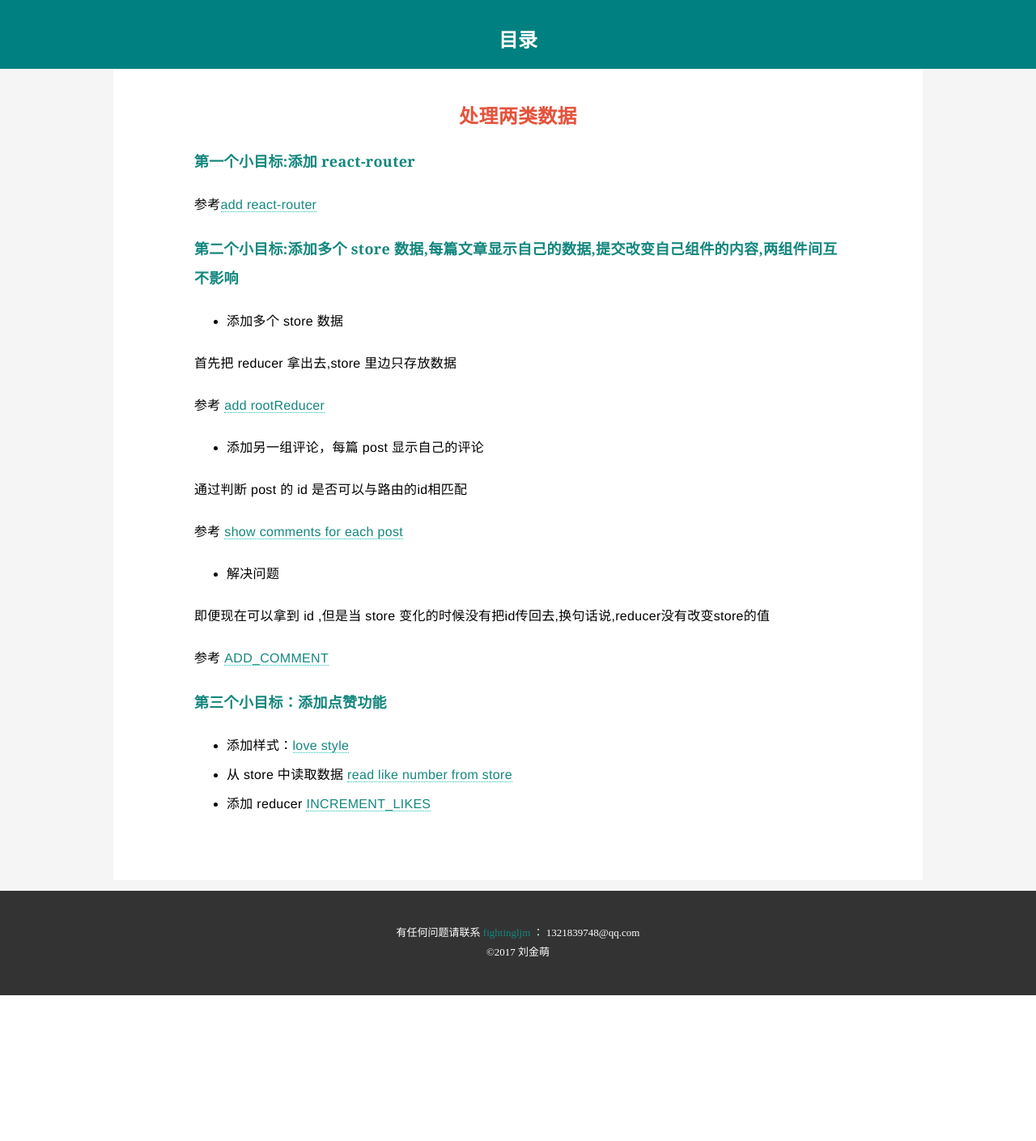
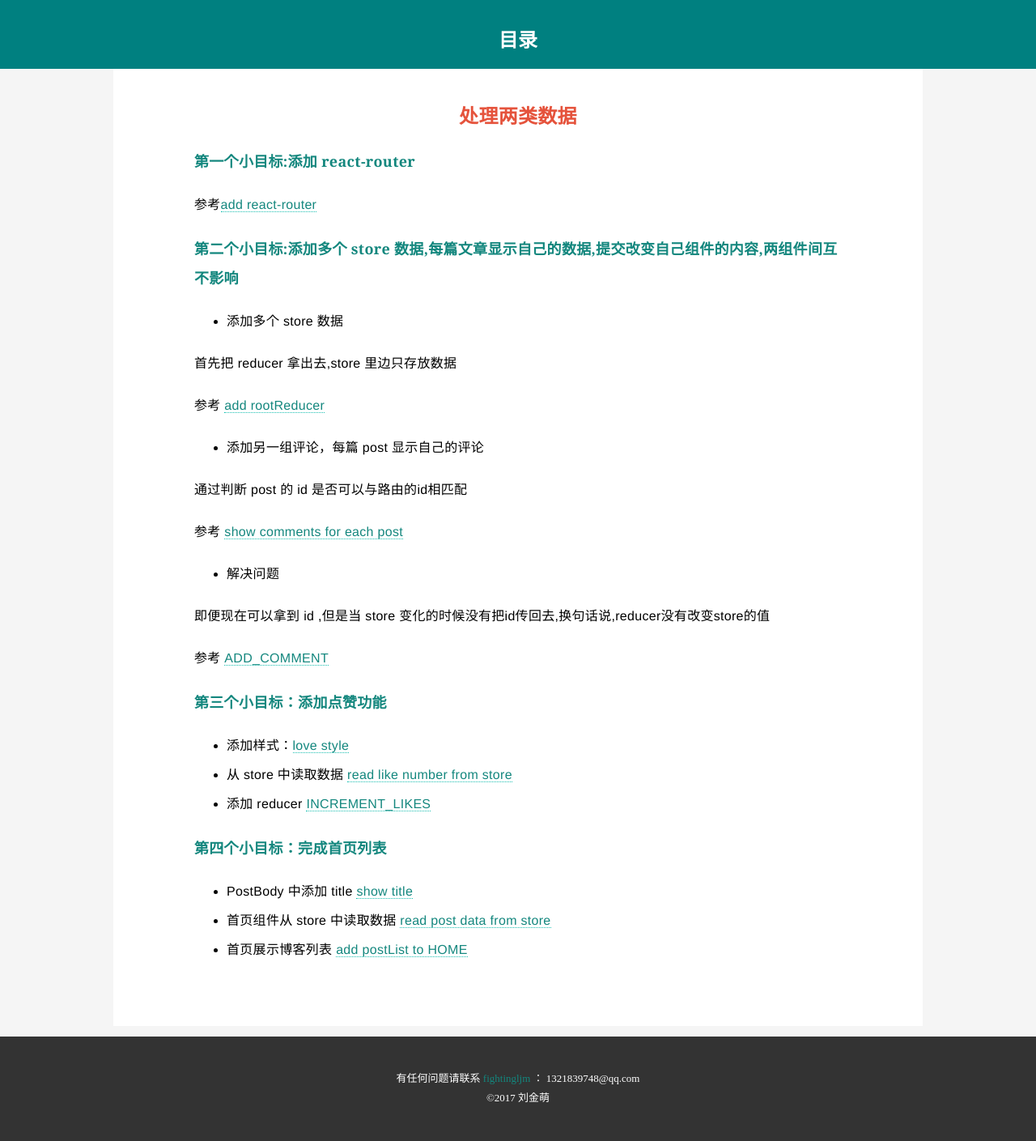
Before and after one commit to fightingljm/fightingljm.github.io, a Jekyll site: the page built from redux/4-two.md, in a window 1280 px wide. Shown: the whole page at 81% size. Built offline with Jekyll 4.4.1, drawn with Linux system fonts in a browser that asks for light colours; before the commit the page ends 1229 px from its top, so only the background shows below that.

Commit message:
forth target

```diff
--- a/redux/4-two.md
+++ b/redux/4-two.md
@@ -31,3 +31,9 @@ title: 处理两类数据
 - 添加样式：[love style](https://github.com/fightingljm/redux-demo/commit/11a6811accc879c09843b321993edde64a8a9175)
 - 从 store 中读取数据 [read like number from store](https://github.com/fightingljm/redux-demo/commit/70ad6b03884f8d8cd7c7213063954f9cafe21c7a)
 - 添加 reducer  [INCREMENT_LIKES](https://github.com/fightingljm/redux-demo/commit/9542c253e6bbcb09de10c8eb4d4bbfc833dc42de)
+
+### 第四个小目标：完成首页列表
+
+- PostBody 中添加 title [show title](https://github.com/fightingljm/redux-demo/commit/e65bc538ad633832f904ea78b14ecd4752ee0554)
+- 首页组件从 store 中读取数据 [read post data from store](https://github.com/fightingljm/redux-demo/commit/94baf2d9565e0041f8d96d048770d35f0806560a)
+- 首页展示博客列表 [add postList to HOME](https://github.com/fightingljm/redux-demo/commit/cd1556a67573ad248a2da81876d12ff5e06f26cd)
```
